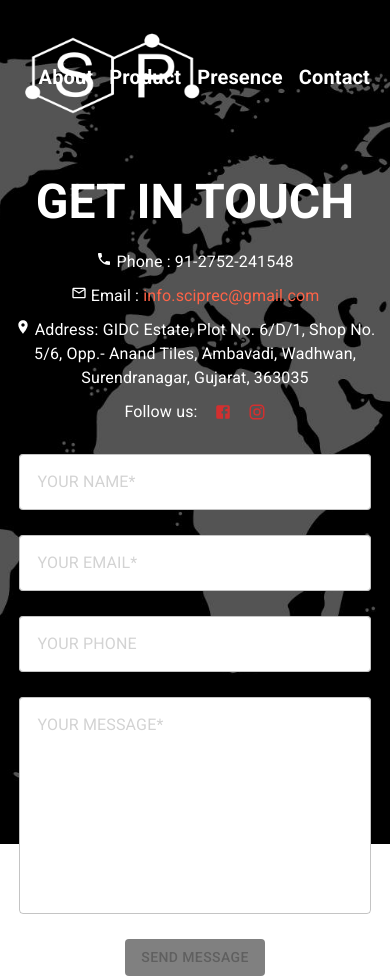
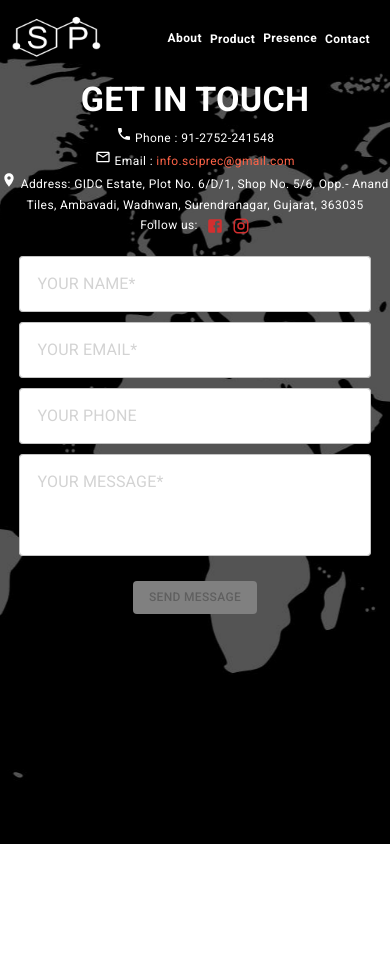
Before and after one commit to ChitrakCDB/Sciprec-deployment, a React (Create React App) app: page /contact in a window 390 px wide. After the commit the page ends 844 px from the top, so only its background shows below. Built offline with nearby package versions, Linux system fonts and the light colour scheme.

Commit message:
contactus page mobile responsive

```diff
--- a/src/routes/contactus.js
+++ b/src/routes/contactus.js
@@ -1,3 +1,4 @@
+import * as React from 'react';
 import { Button, Grid, IconButton, Stack, TextField, Typography } from "@mui/material";
 import { createTheme, ThemeProvider } from '@mui/material/styles';
 import { useFormik } from 'formik';
@@ -75,6 +76,12 @@ const validationSchema = yup.object({
 });
 
 function ContactUs() {
+  const [screenWidth, setScreenWidth] = React.useState(0);
+
+  React.useEffect(() => {
+    setScreenWidth(window.innerWidth)
+  }, [])
+
   const formik = useFormik({
     initialValues: {
       name: '',
@@ -96,45 +103,51 @@ function ContactUs() {
             <Link to={'/'}>
               <img src='SCIPREC_LOGO_WHITE-removebg-preview.png' alt='logo'
                 style={{
-                  height: 150,
+                  height: screenWidth > 900 ? 150 : 75,
                 }}
               />
             </Link>
           </Grid>
           <Grid item lg={4} md={4} sm={4} xs={4}>
-            <Stack direction="row" spacing={2} justifyContent='flex-end'>
-              <Typography variant="h6" style={{ color: '#fff', fontWeight: 700 }}>About</Typography>
+            <Stack direction="row" spacing={screenWidth > 900 ? 2 : 1} justifyContent='flex-end'>
+              <Typography variant={screenWidth > 900 ? "h6" : "caption"} style={{ color: '#fff', fontWeight: 700 }}>About</Typography>
               <Link to={'/facility'} style={{ textDecoration: 'none' }}>
-                <Typography variant="h6" style={{ color: '#fff', fontWeight: 700 }}>Product</Typography>
+                <Typography variant={screenWidth > 900 ? "h6" : "caption"} style={{ color: '#fff', fontWeight: 700 }}>Product</Typography>
               </Link>
-              <Typography variant="h6" style={{ color: '#fff', fontWeight: 700 }}>Presence</Typography>
+              <Typography variant={screenWidth > 900 ? "h6" : "caption"} style={{ color: '#fff', fontWeight: 700 }}>Presence</Typography>
               <Link to={'/contact'} style={{ textDecoration: 'none' }}>
-                <Typography variant="h6" style={{ color: '#fff', fontWeight: 700, marginRight: '20px' }}>Contact</Typography>
+                <Typography variant={screenWidth > 900 ? "h6" : "caption"} style={{ color: '#fff', fontWeight: 700, marginRight: '20px' }}>Contact</Typography>
               </Link>
             </Stack>
           </Grid>
         </Grid>
         <div style={{ textAlign: 'center' }}>
-          <Typography variant='h3' style={{
+          <Typography variant={screenWidth > 900 ? "h3" : "h4"} style={{
             color: 'white',
             fontWeight: 'bold',
             textTransform: 'uppercase',
-            margin: '20px 0 20px'
+            margin: `${screenWidth > 900 ? '20px 0 20px' : '0 0 5px'}`,
           }}>
             Get in touch
           </Typography>
-          <Typography style={{ color: 'white', marginBottom: '10px' }}>
+          <Typography variant={screenWidth > 900 ? "p" : "caption"} style={{ color: 'white' }}>
             <PhoneIcon sx={{ fontSize: 16 }} /> Phone : 91-2752-241548
           </Typography>
-          <Typography style={{ color: 'white', marginBottom: '10px' }}>
+          <br />
+          {screenWidth > 900 ? <br /> : null}
+          <Typography variant={screenWidth > 900 ? "p" : "caption"} style={{ color: 'white' }}>
             <MailOutlineIcon sx={{ fontSize: 16 }} /> Email : <a href="mailto:info.sciprec@gmail.com" style={{ color: 'tomato', textDecoration: 'none' }}>
               info.sciprec@gmail.com</a>
           </Typography>
-          <Typography style={{ color: 'white', marginBottom: '10px' }}>
+          <br />
+          {screenWidth > 900 ? <br /> : null}
+          <Typography variant={screenWidth > 900 ? "p" : "caption"} style={{ color: 'white' }}>
             <LocationOnIcon sx={{ fontSize: 16 }} /> Address: GIDC Estate, Plot No. 6/D/1, Shop No. 5/6, Opp.- Anand Tiles, Ambavadi, Wadhwan, Surendranagar, Gujarat, 363035
           </Typography>
-          <Stack direction="row" spacing={2} justifyContent='center' style={{ marginBottom: '30px' }}>
-            <Typography style={{ color: 'white' }}>Follow us: </Typography>
+          <br />
+          {screenWidth > 900 ? <br /> : null}
+          <Stack direction="row" spacing={screenWidth > 900 ? 2 : 1} justifyContent='center' style={{ margin: `${screenWidth > 900 ? '0 0 30px' : '0 0 20px'}` }}>
+            <Typography variant={screenWidth > 900 ? "p" : "caption"} style={{ color: 'white' }}>Follow us: </Typography>
             <IconButton
               color="error"
               aria-label="facebook"
@@ -159,7 +172,7 @@ function ContactUs() {
                 variant="outlined"
                 fullWidth
                 color="error"
-                style={{ marginBottom: '25px' }}
+                style={{ marginBottom: `${screenWidth > 900 ? '25px' : '10px'}` }}
                 value={formik.values.name}
                 onChange={formik.handleChange}
                 error={formik.touched.name && Boolean(formik.errors.name)}
@@ -171,7 +184,7 @@ function ContactUs() {
                 variant="outlined"
                 fullWidth
                 color="error"
-                style={{ marginBottom: '25px' }}
+                style={{ marginBottom: `${screenWidth > 900 ? '25px' : '10px'}` }}
                 value={formik.values.email}
                 onChange={formik.handleChange}
                 error={formik.touched.email && Boolean(formik.errors.email)}
@@ -183,7 +196,7 @@ function ContactUs() {
                 variant="outlined"
                 fullWidth
                 color="error"
-                style={{ marginBottom: '25px' }}
+                style={{ marginBottom: `${screenWidth > 900 ? '25px' : '10px'}` }}
                 value={formik.values.phone}
                 onChange={formik.handleChange}
                 error={formik.touched.phone && Boolean(formik.errors.phone)}
@@ -198,7 +211,7 @@ function ContactUs() {
                 fullWidth
                 color="error"
                 multiline
-                rows={8}
+                rows={screenWidth > 900 ? 8 : 3}
                 style={{ marginBottom: '25px' }}
                 value={formik.values.message}
                 onChange={formik.handleChange}
@@ -210,13 +223,14 @@ function ContactUs() {
             <Button
               disabled={formik.values.name === '' || formik.values.email === '' || formik.values.message === ''}
               variant="contained"
-              type='submit'>
+              type='submit'
+              style={{ fontSize: `${screenWidth > 900 ? '14px' : '12px'}` }}>
               Send Message
             </Button>
           </Grid>
         </form>
       </div>
-    </ThemeProvider>
+    </ThemeProvider >
   );
 }
 
```
